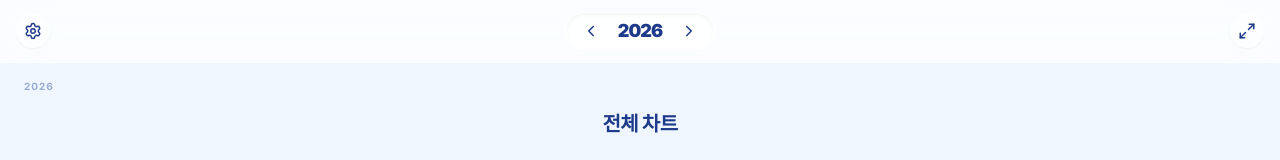
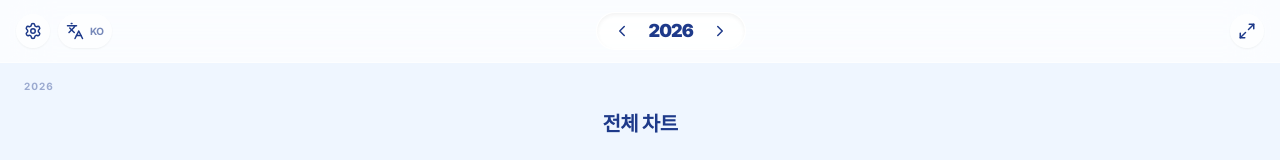
Before and after one commit to OFF464389/-, a React (Vite) app: page / in a window 1280 px wide. Shown: the top 160 px of the page. Built offline with nearby package versions, Linux system fonts and the light colour scheme.

Commit message:
mandalartoff

```diff
--- a/App.tsx
+++ b/App.tsx
@@ -1,6 +1,6 @@
 
 import React, { useState, useEffect, useCallback, useMemo } from 'react';
-import { ChevronLeft, ChevronRight, Settings, Home, ArrowLeft, Maximize2 } from 'lucide-react';
+import { ChevronLeft, ChevronRight, Settings, Home, ArrowLeft, Maximize2, Languages } from 'lucide-react';
 import { Goal, Theme, YearData } from './types';
 import { PASTEL_THEMES, createInitialYearData, createEmptyGoal } from './constants';
 import { translations, Language } from './translations';
@@ -8,6 +8,23 @@ import MandalartGridComponent from './components/MandalartGrid';
 import MandalartOverview from './components/MandalartOverview';
 import DetailModal from './components/DetailModal';
 import ThemePicker from './components/ThemePicker';
+
+// 가벼운 클릭 소리 (틱)
+const playClickSound = () => {
+  try {
+    const audioCtx = new (window.AudioContext || (window as any).webkitAudioContext)();
+    const osc = audioCtx.createOscillator();
+    const gain = audioCtx.createGain();
+    osc.type = 'sine';
+    osc.frequency.setValueAtTime(1200, audioCtx.currentTime);
+    gain.gain.setValueAtTime(0.05, audioCtx.currentTime);
+    gain.gain.exponentialRampToValueAtTime(0.001, audioCtx.currentTime + 0.04);
+    osc.connect(gain);
+    gain.connect(audioCtx.destination);
+    osc.start();
+    osc.stop(audioCtx.currentTime + 0.04);
+  } catch (e) {}
+};
 
 const playCompleteSound = () => {
   try {
@@ -18,7 +35,7 @@ const playCompleteSound = () => {
       osc.type = 'sine';
       osc.frequency.setValueAtTime(freq, startTime);
       gain.gain.setValueAtTime(0, startTime);
-      gain.gain.linearRampToValueAtTime(0.7, startTime + 0.005);
+      gain.gain.linearRampToValueAtTime(0.4, startTime + 0.005);
       gain.gain.exponentialRampToValueAtTime(0.001, startTime + duration);
       osc.connect(gain);
       gain.connect(audioCtx.destination);
@@ -38,13 +55,13 @@ const playRegisterSound = () => {
     const gain = audioCtx.createGain();
     osc.type = 'sine';
     osc.frequency.setValueAtTime(880, audioCtx.currentTime);
-    osc.frequency.exponentialRampToValueAtTime(440, audioCtx.currentTime + 0.12);
-    gain.gain.setValueAtTime(0.5, audioCtx.currentTime);
-    gain.gain.exponentialRampToValueAtTime(0.001, audioCtx.currentTime + 0.12);
+    osc.frequency.exponentialRampToValueAtTime(440, audioCtx.currentTime + 0.1);
+    gain.gain.setValueAtTime(0.3, audioCtx.currentTime);
+    gain.gain.exponentialRampToValueAtTime(0.001, audioCtx.currentTime + 0.1);
     osc.connect(gain);
     gain.connect(audioCtx.destination);
     osc.start();
-    osc.stop(audioCtx.currentTime + 0.12);
+    osc.stop(audioCtx.currentTime + 0.1);
   } catch (e) {}
 };
 
@@ -79,11 +96,9 @@ const App: React.FC = () => {
   const theme = PASTEL_THEMES[currentYearData.colorTheme] || PASTEL_THEMES.softBlue;
   const t = translations[language];
 
-  // navigationStack이 currentYearData와 동기화되지 않을 수 있으므로, ID 기반으로 항상 최신 데이터를 참조하도록 함
   const currentFocus = useMemo(() => {
     if (navigationStack.length === 0) return currentYearData.rootGoal;
 
-    // 스택의 마지막 아이템 ID를 가져와서 전체 트리에서 다시 찾음 (최신 상태 반영 보장)
     const lastId = navigationStack[navigationStack.length - 1].id;
     const findInTree = (node: Goal): Goal | null => {
       if (node.id === lastId) return node;
@@ -106,9 +121,10 @@ const App: React.FC = () => {
     };
   };
 
-  const handleUpdateGoal = useCallback((goalId: string, updates: Partial<Goal>, soundType: 'none' | 'register' | 'complete' = 'none') => {
+  const handleUpdateGoal = useCallback((goalId: string, updates: Partial<Goal>, soundType: 'none' | 'register' | 'complete' | 'click' = 'none') => {
     if (soundType === 'register') playRegisterSound();
-    if (soundType === 'complete') playCompleteSound();
+    else if (soundType === 'complete') playCompleteSound();
+    else if (soundType === 'click') playClickSound();
 
     setData(prev => {
       const yearData = prev[selectedYear] || createInitialYearData(selectedYear);
@@ -121,11 +137,11 @@ const App: React.FC = () => {
       return nextData;
     });
 
-    // 편집 중인 상태도 즉시 업데이트
     setEditingGoal(prev => (prev && prev.id === goalId ? { ...prev, ...updates } : prev));
   }, [selectedYear, language, persist]);
 
   const handleCellClick = (goal: Goal) => {
+    playClickSound();
     if (isOverviewMode) {
       setIsOverviewMode(false);
       setNavigationStack([goal]);
@@ -143,18 +159,48 @@ const App: React.FC = () => {
   };
 
   const handleYearChange = (delta: number) => {
+    playClickSound();
     setSelectedYear(prev => prev + delta);
     setNavigationStack([]);
     setIsOverviewMode(true);
+  };
+
+  const toggleOverview = () => {
+    playClickSound();
+    setIsOverviewMode(!isOverviewMode);
+    setNavigationStack([]);
+  };
+
+  const toggleLanguage = () => {
+    playClickSound();
+    const langs: Language[] = ['ko', 'en', 'jp'];
+    const nextIdx = (langs.indexOf(language) + 1) % langs.length;
+    const nextLang = langs[nextIdx];
+    setLanguage(nextLang);
+    persist(data, nextLang);
   };
 
   return (
     <div className={`fixed inset-0 flex flex-col transition-colors duration-75 ${theme.bg} ${theme.text} safe-top overflow-hidden`}>
       <nav className="z-40 bg-white/70 backdrop-blur-xl border-b border-white/50 px-4 py-3 flex-none">
         <div className="max-w-7xl mx-auto flex items-center justify-between">
-          <button onClick={() => setShowThemePicker(true)} className="p-2 active-scale bg-white/50 rounded-full shadow-sm">
-            <Settings size={18} />
-          </button>
+          <div className="flex items-center gap-2">
+            <button
+              onClick={() => { playClickSound(); setShowThemePicker(true); }}
+              className="p-2 active-scale bg-white/50 rounded-full shadow-sm"
+              title={t.pickPalette}
+            >
+              <Settings size={18} />
+            </button>
+            <button
+              onClick={toggleLanguage}
+              className="p-2 active-scale bg-white/50 rounded-full shadow-sm flex items-center gap-1.5"
+              title={t.language}
+            >
+              <Languages size={18} />
+              <span className="text-[10px] font-bold uppercase tracking-tighter opacity-60">{language}</span>
+            </button>
+          </div>
 
           <div className="flex items-center gap-3 bg-white/80 px-3 py-1 rounded-full shadow-inner border border-white/50">
             <button onClick={() => handleYearChange(-1)} className="p-1 active-scale">
@@ -167,8 +213,9 @@ const App: React.FC = () => {
           </div>
 
           <button
-            onClick={() => { setIsOverviewMode(!isOverviewMode); setNavigationStack([]); }}
+            onClick={toggleOverview}
             className="p-2 active-scale bg-white/50 rounded-full shadow-sm"
+            title={isOverviewMode ? t.zoomView : t.overview}
           >
             {isOverviewMode ? <Maximize2 size={18} /> : <Home size={18} />}
           </button>
@@ -178,13 +225,13 @@ const App: React.FC = () => {
       <div className="flex-1 overflow-y-auto no-scrollbar p-4">
         <div className="max-w-7xl mx-auto">
           <div className="flex items-center gap-2 text-[10px] font-bold uppercase tracking-widest opacity-40 mb-4 px-2">
-            <span onClick={() => { setIsOverviewMode(true); setNavigationStack([]); }}>{selectedYear}</span>
+            <span onClick={() => { playClickSound(); setIsOverviewMode(true); setNavigationStack([]); }}>{selectedYear}</span>
             {!isOverviewMode && navigationStack.map((step, idx) => (
               <React.Fragment key={step.id}>
                 <span>/</span>
                 <span
                   className={idx === navigationStack.length - 1 ? 'text-black' : ''}
-                  onClick={() => setNavigationStack(navigationStack.slice(0, idx + 1))}
+                  onClick={() => { playClickSound(); setNavigationStack(navigationStack.slice(0, idx + 1)); }}
                 >
                   {step.text || t.branch}
                 </span>
@@ -192,11 +239,11 @@ const App: React.FC = () => {
             ))}
           </div>
 
-          <div className="animate-in fade-in slide-in-from-bottom-4 duration-300">
+          <div className="animate-in fade-in slide-in-from-bottom-2 duration-200">
             <h2 className="text-center mb-6 text-xl font-black tracking-tight flex items-center justify-center gap-3">
               {!isOverviewMode && navigationStack.length > 0 && (
                 <button
-                  onClick={() => setNavigationStack(prev => prev.slice(0, -1))}
+                  onClick={() => { playClickSound(); setNavigationStack(prev => prev.slice(0, -1)); }}
                   className="active-scale bg-white/60 p-2 rounded-full shadow-sm"
                 >
                   <ArrowLeft size={16} />
@@ -224,7 +271,7 @@ const App: React.FC = () => {
                     theme={theme}
                     t={t}
                     onCellClick={handleCellClick}
-                    onCenterClick={(goal) => setEditingGoal(goal)}
+                    onCenterClick={(goal) => { playClickSound(); setEditingGoal(goal); }}
                     isMainLevel={navigationStack.length === 1}
                   />
                 </div>
@@ -237,7 +284,7 @@ const App: React.FC = () => {
       {editingGoal && (
         <DetailModal
           goal={editingGoal}
-          onClose={() => setEditingGoal(null)}
+          onClose={() => { playClickSound(); setEditingGoal(null); }}
           onSave={handleUpdateGoal}
           theme={theme}
           t={t}
@@ -248,6 +295,7 @@ const App: React.FC = () => {
         <ThemePicker
           currentTheme={currentYearData.colorTheme}
           onSelect={(themeKey) => {
+            playClickSound();
             setData(prev => {
               const yearData = prev[selectedYear] || createInitialYearData(selectedYear);
               const nextData = { ...prev, [selectedYear]: { ...yearData, colorTheme: themeKey } };
@@ -256,7 +304,7 @@ const App: React.FC = () => {
             });
             setShowThemePicker(false);
           }}
-          onClose={() => setShowThemePicker(false)}
+          onClose={() => { playClickSound(); setShowThemePicker(false); }}
           t={t}
         />
       )}
```
Also changed, not shown: components/DetailModal.tsx (+7 -9 lines).
